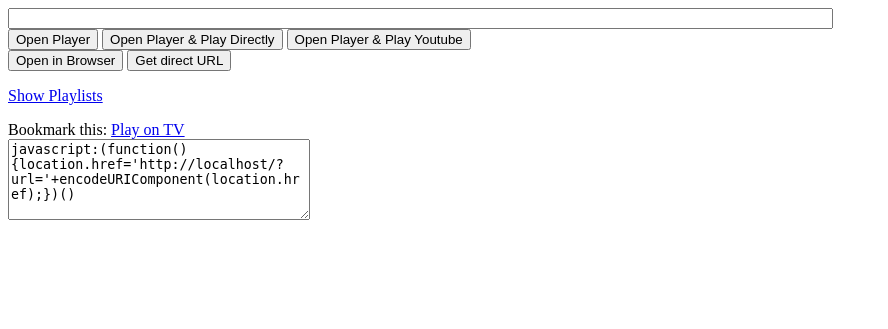
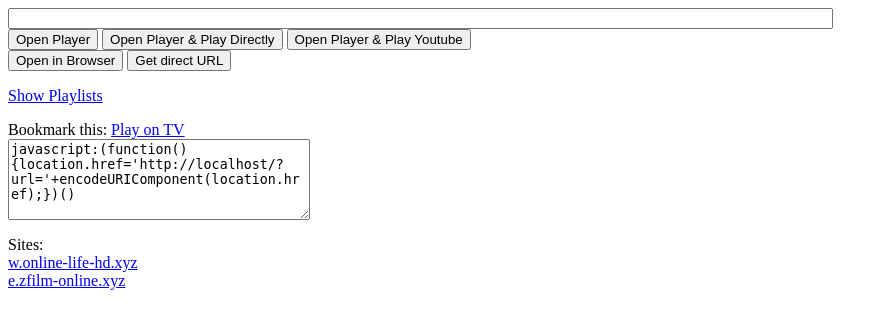
Before and after one commit to alandau/pi, a Flask app: page / in a window 1280 px wide. Shown: the top 329 px of the page, without its empty margins (0-888 px from the left). Run offline with Flask 2, Linux system fonts and the light colour scheme.

Commit message:
Add links to sites to webapp

```diff
--- a/website/templates/index.html
+++ b/website/templates/index.html
@@ -30,5 +30,11 @@ Bookmark this: <a href="javascript:(function(){location.href='{{base}}?url='+enc
 <textarea rows="5" cols="35">
 javascript:(function(){location.href='{{base}}?url='+encodeURIComponent(location.href);})()
 </textarea>
+
+<p>
+Sites:
+<br>
+<a href="https://w.online-life-hd.xyz/">w.online-life-hd.xyz</a><br>
+<a href="https://e.zfilm-online.xyz/">e.zfilm-online.xyz</a><br>
 </body>
 </html>
```
